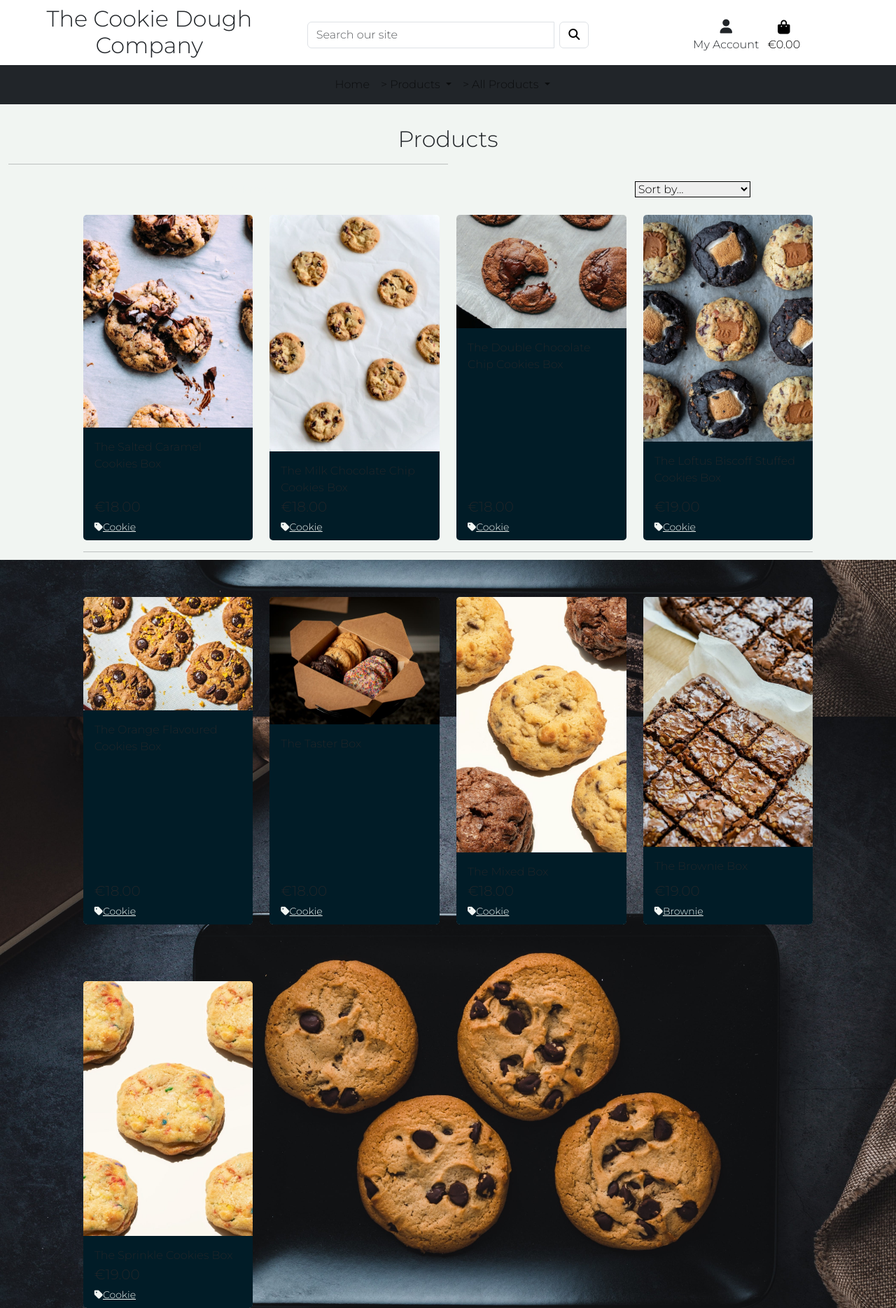
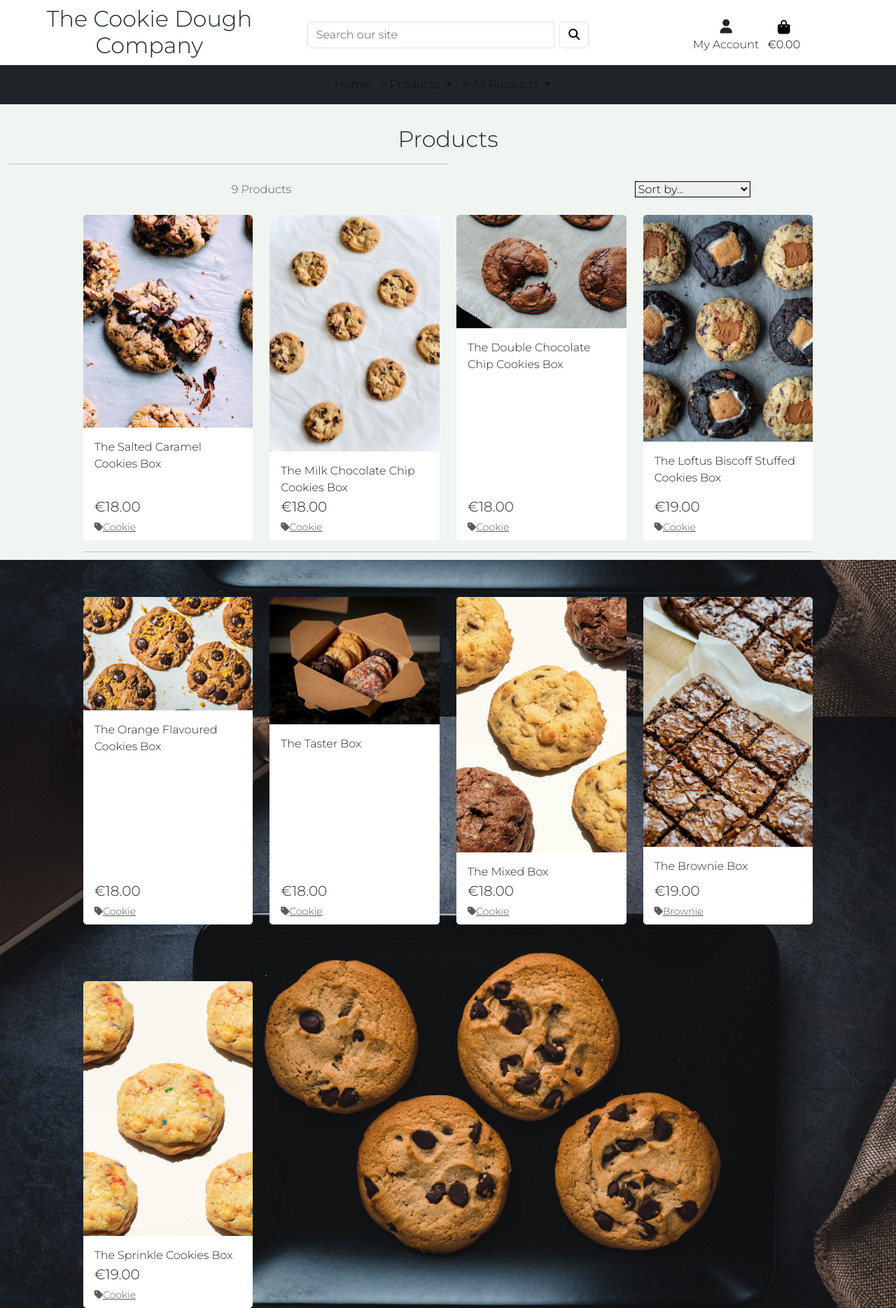
Before and after one commit to LanaCreegan/The-Cookie-Dough-Company-PP5, a Django app: page /products/ in a window 1280 px wide. Shown: the whole page at 70% size. Run offline with Django 3.2, Linux system fonts and the light colour scheme; data comes from the database, SQL or seed files in the repository; some libraries are stand-ins or nearby versions.

Commit message:
Update styling for prodcuts page

```diff
--- a/static/css/base.css
+++ b/static/css/base.css
@@ -32,15 +32,6 @@ body {
     z-index: -1;
 }
 
-.card-body,
-.col-card,
-.card-footer {
-    background: #011C27 !important;
-}
-
-.text-muted {
-    color: #F1F5F2 !important;
-}
 
 .nav-link {
     width: fit-content;
```
